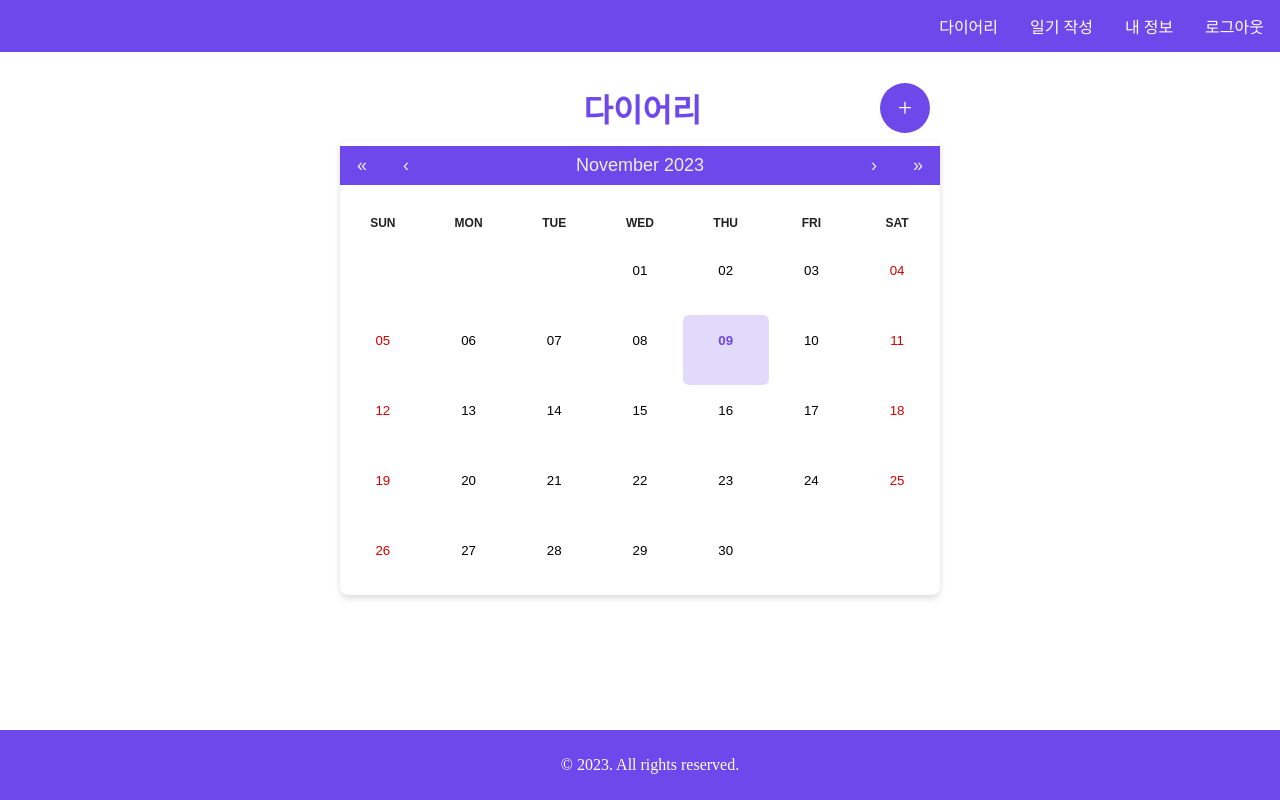
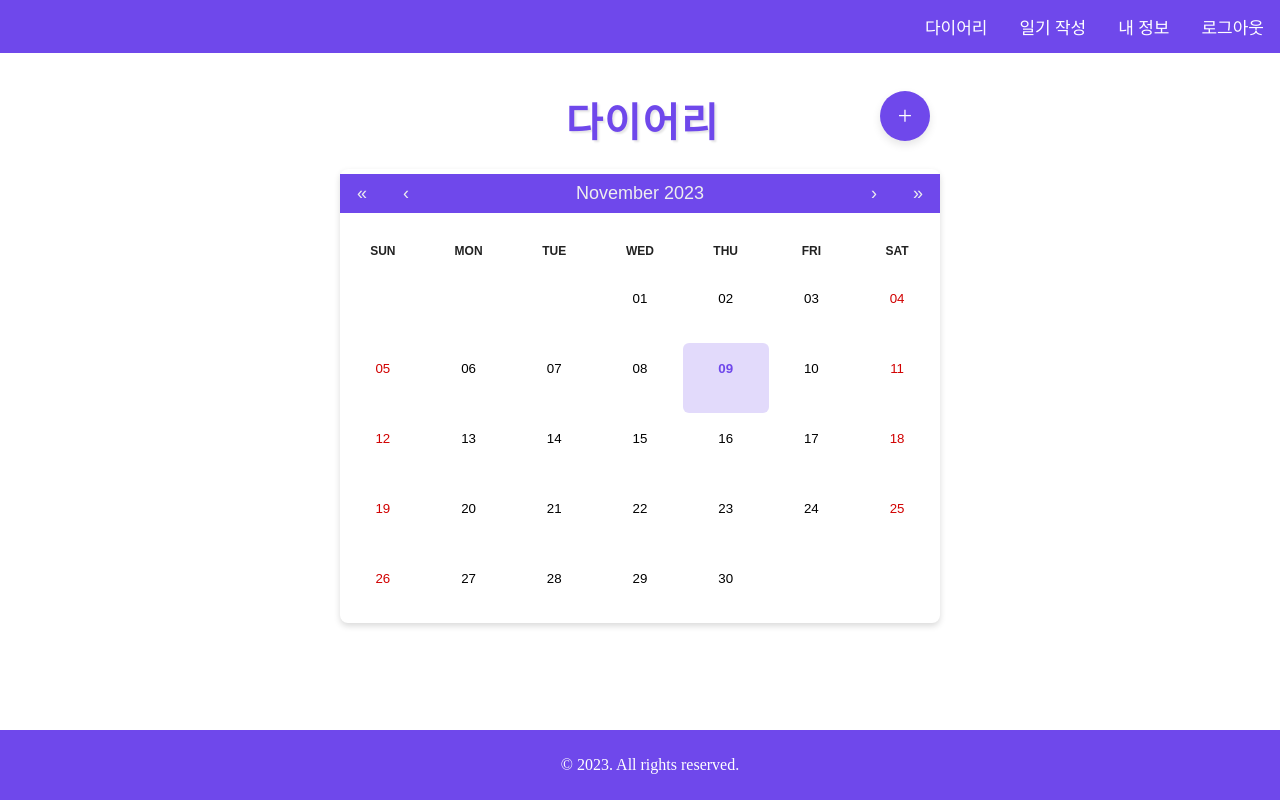
Before and after one commit to anc5557/Diary, a React (Create React App) app in the folder frontend/: page / in a window 1280 px wide. Built offline with nearby package versions, Linux system fonts and the light colour scheme; no server answers; sample sign-in values are in the browser's storage.

Commit message:
Adjust styling for navbar and add button

```diff
--- a/frontend/src/App.css
+++ b/frontend/src/App.css
@@ -141,7 +141,7 @@
   overflow: hidden;
   display: flex;
   justify-content: flex-end;
-  width: 100%; /* 추가 */
+  width: 100%;
   position: fixed;
   left: 0;
   top: 0;
@@ -150,7 +150,7 @@
 /* 네비게이션 바 링크 및 버튼 */
 .navbar-link, .navbar button {
   float: right;
-  font-size: 16px;
+  font-size: 17px;
   color: white;
   text-align: center;
   padding: 14px 16px;
@@ -264,28 +264,38 @@
 
 }
 
-.add-button{
-  background-color: #6f48eb;
-  color: white;
-  border: none;
-  cursor: pointer;
-  height: 50px;
-  width: 50px;
-  margin-top: 10px;
-  border-radius: 50%;
+.add-button {
+  background-color: #6f48eb; /* 버튼 배경색 */
+  color: white; /* 글씨색 */
+  border: none; /* 테두리 없앰 */
+  cursor: pointer; /* 커서 스타일 */
+  height: 50px; /* 높이 */
+  width: 50px; /* 너비 */
+  border-radius: 25px; /* 모서리 둥글기 */
   display: flex;
-  justify-content: center;
-  align-items: center;
-  font-size: 1.6rem;
-   margin: 0;
+  align-items: center; /* 수직 정렬 */
+  justify-content: center; /* 수평 정렬 */
+  font-size: 1.6rem; /* 글씨 크기 */
+  box-shadow: 0 4px 8px rgba(0, 0, 0, 0.1); /* 그림자 효과 */
+  transition: background-color 0.3s; /* 호버 효과 애니메이션 */
 }
 
-.calendar-container h1{
-  color: #6f48eb;
-  font-size: 2rem;
+.add-button:hover {
+  background-color: #5048b0; /* 호버 시 배경색 변경 */
+}
+
+
+.calendar-container h1 {
+  color: #6f48eb; /* 글자 색상 */
+  font-size: 2.5rem; /* 글자 크기를 증가시킵니다 */
   margin-bottom: 10px;
   margin-left: 55px;
+  font-weight: bold; /* 굵기를 더욱 두껍게 */
+  text-transform: uppercase; /* 모든 글자를 대문자로 */
+  letter-spacing: 0.1rem; /* 글자 사이의 간격을 넓힙니다 */
+  text-shadow: 2px 2px 2px rgba(0, 0, 0, 0.1); /* 텍스트에 그림자를 추가하여 입체감을 줍니다 */
 }
+
 .header-content {
   display: flex;
   align-items: center;
--- a/frontend/src/custom-react-calendar.css
+++ b/frontend/src/custom-react-calendar.css
@@ -8,6 +8,7 @@
     line-height: 2em;
     /* 선없이 */
     border: none;
+    margin-top: 10px;
 }
 
 .react-calendar__navigation button {
```
